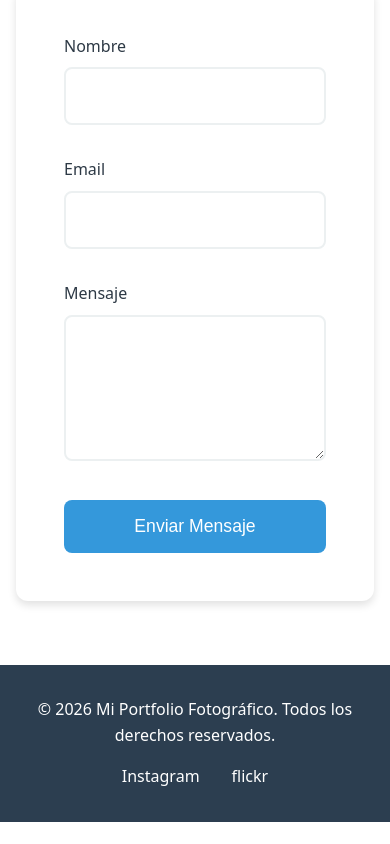
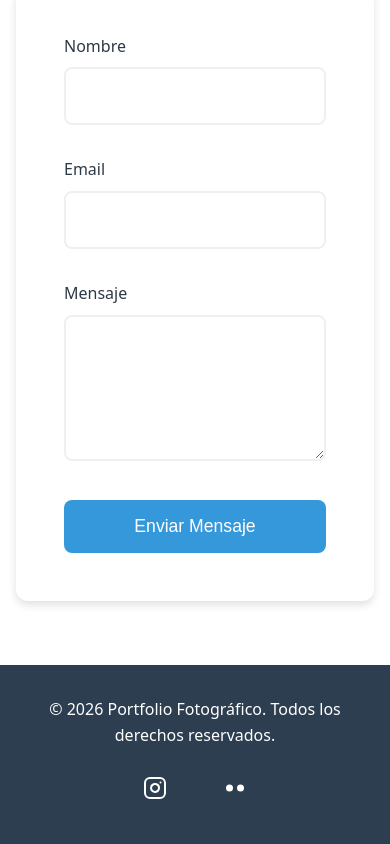
Before and after one commit to aaronpr95/portfolio-fotografo, a website built with Vite: page index.html in a window 390 px wide. Shown: the part 6450-7294 px from the top of the page. Before the commit the page ends 7272 px from the top, so only its background shows below. Built offline with nearby package versions, Linux system fonts and the light colour scheme.

Commit message:
icons for social links

```diff
--- a/index.html
+++ b/index.html
@@ -142,10 +142,23 @@
 
     <footer class="footer">
       <div class="container">
-        <p>&copy; 2026 Mi Portfolio Fotográfico. Todos los derechos reservados.</p>
+        <p>&copy; 2026 Portfolio Fotográfico. Todos los derechos reservados.</p>
         <div class="social-links">
-          <a href="https://www.instagram.com/photosyardy/" class="social-link">Instagram</a>
-          <a href="https://flickr.com/photos/yardy/" class="social-link">flickr</a>
+          <a href="https://www.instagram.com/photosyardy/" class="social-link" target="_blank" rel="noopener noreferrer" aria-label="Instagram">
+            <svg xmlns="http://www.w3.org/2000/svg" width="24" height="24" viewBox="0 0 24 24" fill="none" stroke="currentColor" stroke-width="2" stroke-linecap="round" stroke-linejoin="round">
+              <rect x="2" y="2" width="20" height="20" rx="5" ry="5"></rect>
+              <path d="M16 11.37A4 4 0 1 1 12.63 8 4 4 0 0 1 16 11.37z"></path>
+              <line x1="17.5" y1="6.5" x2="17.51" y2="6.5"></line>
+            </svg>
+            <span>Instagram</span>
+          </a>
+          <a href="https://flickr.com/photos/yardy/" class="social-link" target="_blank" rel="noopener noreferrer" aria-label="Flickr">
+            <svg xmlns="http://www.w3.org/2000/svg" width="24" height="24" viewBox="0 0 24 24" fill="currentColor">
+              <circle cx="6.5" cy="12" r="3.5"/>
+              <circle cx="17.5" cy="12" r="3.5"/>
+            </svg>
+            <span>Flickr</span>
+          </a>
         </div>
       </div>
     </footer>
--- a/src/style.css
+++ b/src/style.css
@@ -540,14 +540,30 @@ body {
 }
 
 .social-link {
+  display: inline-flex;
+  align-items: center;
+  gap: 0.5rem;
   color: white;
   text-decoration: none;
   font-weight: var(--font-weight-medium);
-  transition: color var(--transition-fast);
+  transition: all var(--transition-fast);
+  padding: 0.5rem 1rem;
+  border-radius: var(--radius-sm);
+}
+
+.social-link svg {
+  width: 20px;
+  height: 20px;
+  transition: transform var(--transition-fast);
 }
 
 .social-link:hover {
   color: var(--secondary-color);
+  background-color: rgba(255, 255, 255, 0.1);
+}
+
+.social-link:hover svg {
+  transform: scale(1.1);
 }
 
 /* Lightbox */
@@ -748,6 +764,23 @@ body {
     flex-direction: column;
     text-align: center;
   }
+
+  .social-links {
+    justify-content: center;
+  }
+
+  .social-link span {
+    display: none;
+  }
+
+  .social-link {
+    padding: 0.75rem;
+  }
+
+  .social-link svg {
+    width: 24px;
+    height: 24px;
+  }
 }
 
 @media (max-width: 480px) {
```
